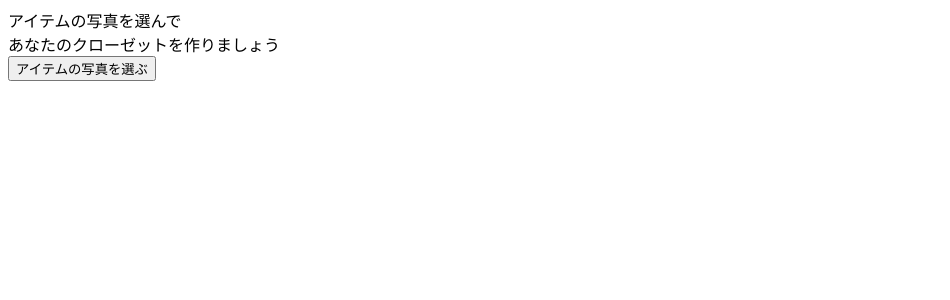
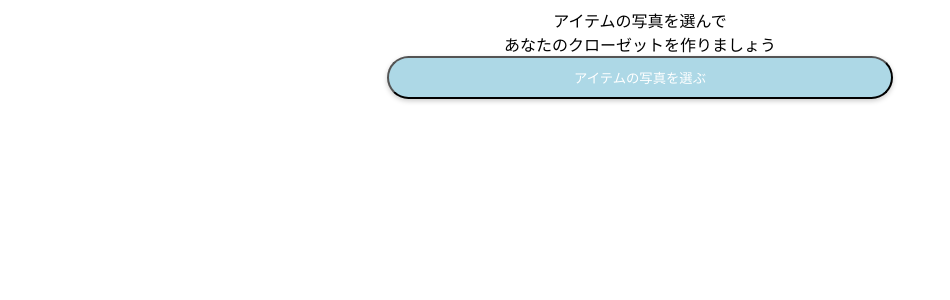
Before and after one commit to my-1132/closet-app, a Nuxt app: page /news1 in a window 1280 px wide. Shown: the top 300 px of the page, without its empty margins (0-950 px from the left). Built offline with nearby package versions, Linux system fonts and the light colour scheme; no server answers; the database is empty.

Commit message:
pullします

```diff
--- a/pages/display.vue
+++ b/pages/display.vue
@@ -99,8 +99,6 @@ export default {
 
             navigator.geolocation.getCurrentPosition(this.success, this.error)
         }
-        // 仮 （userがログインした状態で呼び出す）
-        this.fetchItems()
     },
     methods:{
         ...mapActions(['fetchItems']),
@@ -138,7 +136,7 @@ export default {
 }
 </script>
 
-<style>
+<style lang="scss" scoped>
     .container {
         font-family: "Hiragino Maru Gothic Pro";
     }
--- a/pages/login.vue
+++ b/pages/login.vue
@@ -10,7 +10,7 @@
                 <div>パスワード</div>
                 <div><input type="text" v-model="pass"></div>
             </label>
-            <div><router-link to="/news1"><button class="button" type="submit" @click="login1">ログイン</button></router-link></div>
+            <div><router-link to="/news1"><button class="button" type="button" @click="login1">ログイン</button></router-link></div>
         </form>
     </div>
 </template>
--- a/pages/news1.vue
+++ b/pages/news1.vue
@@ -2,12 +2,36 @@
   <div class="new1">
     <div class="home1">アイテムの写真を選んで</div>
     <div class="home2">あなたのクローゼットを作りましょう</div>
-    <div class="btn"><button class="button">アイテムの写真を選ぶ</button></div>
+    <div class="btn"><nuxt-link to="/choise"><button class="button">アイテムの写真を選ぶ</button></nuxt-link></div>
   </div>
 </template>
 
 <script>
+  import { mapActions } from 'vuex'
 export default {
+  created(){
+    this.fetchItems()
+  },
+  methods:{
+    ...mapActions(['fetchItems'])
+  }
 
 }
 </script>
+<style lang="scss" scoped>
+  .new1 {
+    text-align: center;
+    font-family: "Hiragino Maru Gothic Pro";
+  }
+  .button {
+        background-color: #ADD8E6;
+        color: white;
+        border-radius: 30px;
+        padding: 10px;
+        width: 40%;
+        height: 100%;
+        box-shadow: 0 2px 5px #ccc;
+
+  }
+
+</style>
--- a/pages/signUp.vue
+++ b/pages/signUp.vue
@@ -5,7 +5,7 @@
         <div><input type="text"></div>
         <div>パスワード</div>
         <div><input type="text"></div>
-        <div><router-link to="/news1"><button>会員登録</button></router-link></div>
+        <div><nuxt-link to="/news1"><button>会員登録</button></nuxt-link></div>
     </div>
 </template>
 
--- a/store/index.js
+++ b/store/index.js
@@ -10,7 +10,6 @@ const createStore = () => {
             login_user: null,
             // 選択する洋服たちを入れる
             closet: [],
-
         }),
         mutations: {
             setLoginUser(state, user) {
```
